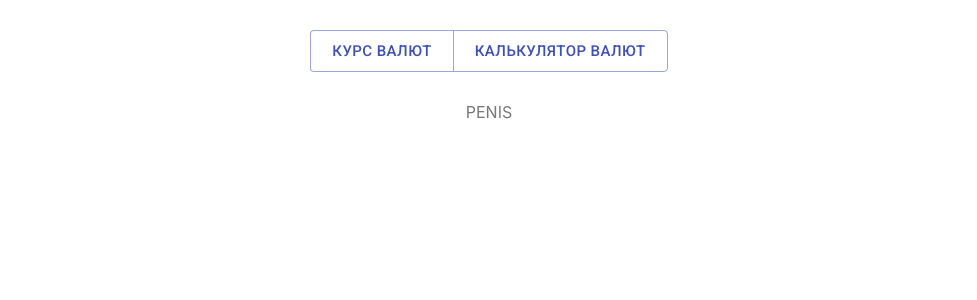
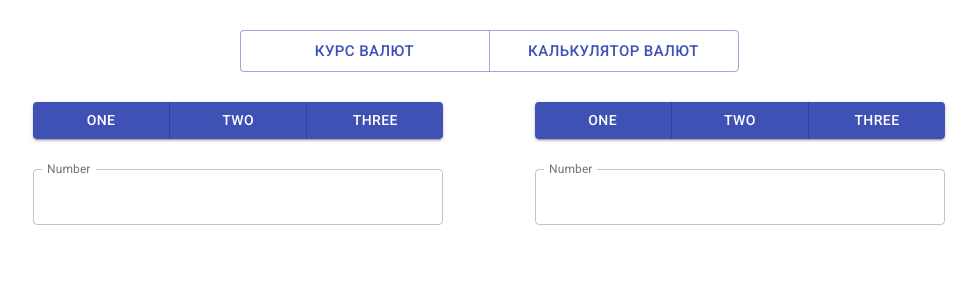
Before and after one commit to TheNear/ExchangeRates, a React (Create React App) app: page /calc in a window 1280 px wide. Shown: the top 300 px of the page, without its empty margins (151-1128 px from the left). Built offline with nearby package versions, Linux system fonts and the light colour scheme; no server answers.

Commit message:
add exchange block

```diff
--- a/src/App.jsx
+++ b/src/App.jsx
@@ -36,6 +36,7 @@ function App() {
         <ButtonGroup className={styles.buttons} size="large" color="primary" aria-label="large outlined primary button group">
           {links.map((button, index) => (
             <Button
+              className={styles.button}
               key={index}
               component={NavLink}
               to={button.path}
--- a/src/App.module.css
+++ b/src/App.module.css
@@ -11,3 +11,7 @@
 .buttons {
   margin-bottom: 30px;
 }
+
+.button {
+  min-width: 250px;
+}
--- a/src/components/CurrencyList/CurrencyList.jsx
+++ b/src/components/CurrencyList/CurrencyList.jsx
@@ -50,7 +50,7 @@ export function CurrencyList() {
         <TableBody>
           {currency
             .filter(currency => currency.CharCode !== favoriteCurrency.currency.CharCode)
-            .sort((a, b) => {
+            .sort((a) => {
             return favoriteCurrency.list.includes(a.ID) ? -1 : 1;
           }).map(calculateCurrency)
             .map((currencyRow) => (
--- /dev/null
+++ b/src/components/ExchangeBlock/ExchangeBlock.jsx
@@ -0,0 +1,24 @@
+import React from 'react';
+import styles from './ExchangeBlock.module.css'
+import Button from '@material-ui/core/Button';
+import ButtonGroup from '@material-ui/core/ButtonGroup';
+import { ExchangeInput } from '../ExchangeInput/ExchangeInput';
+
+export function ExchangeBlock() {
+  return (
+    <div className={styles.container}>
+      <ButtonGroup
+        className={styles.buttons}
+        variant="contained"
+        color="primary"
+        aria-label="buttons"
+      >
+        <Button className={styles.button}>One</Button>
+        <Button className={styles.button}>Two</Button>
+        <Button className={styles.button}> Three</Button>
+      </ButtonGroup>
+
+      <ExchangeInput/>
+    </div>
+  )
+}
--- /dev/null
+++ b/src/components/ExchangeBlock/ExchangeBlock.module.css
@@ -0,0 +1,14 @@
+.container {
+  width: 45%;
+  height: 100%;
+}
+
+.buttons {
+  display: flex;
+  justify-content: space-between;
+  margin-bottom: 30px;
+}
+
+.button {
+  flex: 1;
+}
--- /dev/null
+++ b/src/components/ExchangeInput/ExchangeInput.jsx
@@ -0,0 +1,18 @@
+import React from 'react';
+import TextField from '@material-ui/core/TextField';
+import styles from './ExchangeInput.module.css';
+
+export function ExchangeInput() {
+  return (
+    <TextField
+      className={styles.input}
+      id="outlined-number"
+      label="Number"
+      type="number"
+      InputLabelProps={{
+        shrink: true,
+      }}
+      variant="outlined"
+    />
+  )
+}
--- /dev/null
+++ b/src/components/ExchangeInput/ExchangeInput.module.css
@@ -0,0 +1,3 @@
+.input {
+  width: 100%;
+}
--- a/src/pages/ExchangeRatePage/ExchangeRatePage.jsx
+++ b/src/pages/ExchangeRatePage/ExchangeRatePage.jsx
@@ -1,9 +1,13 @@
-import React from 'react'
+import React from 'react';
+import styles from './ExchangeRatePage.module.css';
+import { ExchangeBlock } from '../../components/ExchangeBlock/ExchangeBlock';
 
 export function ExchangeRatePage() {
   return (
-    <div>
-      PENIS
+    <div className={styles.container}>
+      <ExchangeBlock />
+      <ExchangeBlock />
+
     </div>
   )
 }
--- /dev/null
+++ b/src/pages/ExchangeRatePage/ExchangeRatePage.module.css
@@ -0,0 +1,6 @@
+.container {
+  display: flex;
+  width: 100%;
+  height: 100%;
+  justify-content: space-between;
+}
```
